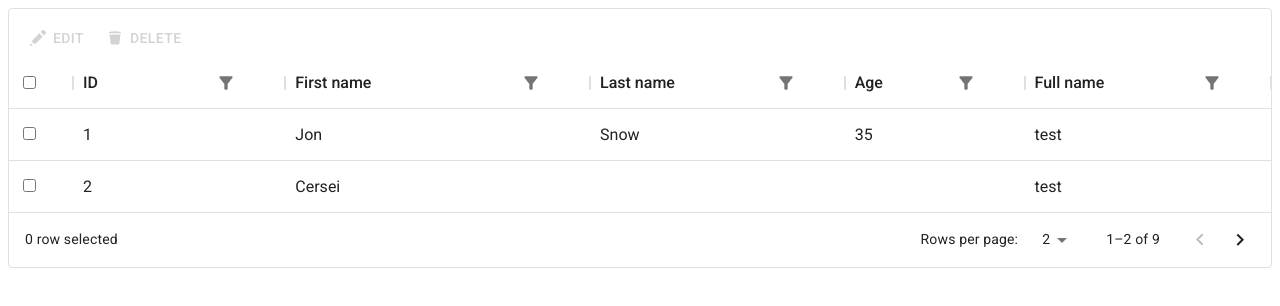
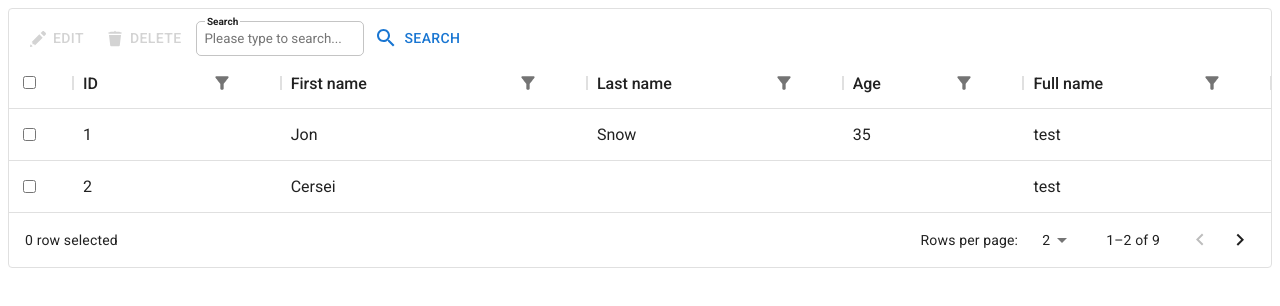
Before and after one commit to nedosika/complex-table, a React (Create React App) app: page / in a window 1280 px wide. Shown: the top 306 px of the page. Built offline with nearby package versions, Linux system fonts and the light colour scheme.

Commit message:
create search input

```diff
--- a/src/App.js
+++ b/src/App.js
@@ -101,7 +101,6 @@ function App() {
         //disableColumnFilter={false}
         components={
           {
-            //ColumnMenuIcon: ColumnFilterIcon
             Toolbar
           }
         }
--- a/src/components/Button/Button.js
+++ b/src/components/Button/Button.js
@@ -1,16 +1,24 @@
 import React from "react";
 import styles from "./Button.module.scss";
 import Tooltip from "@mui/material/Tooltip";
-import {useTableProps} from "../ComplexTable/ComplexTable";
+import { useTableProps } from "../ComplexTable/ComplexTable";
 
 const COLORS = {
   disable: "lightgrey",
   primary: "rgb(25, 118, 210)",
 };
 
-const Button = ({onClick, icon, title, hint = '', disabled = false, sx}) => {
-    const {selectedRows = [], rows} = useTableProps();
-    const isDisabled = typeof disabled === "boolean" ? disabled : disabled({selectedRows, rows});
+const Button = ({
+  onClick,
+  icon: Icon,
+  title,
+  hint = "",
+  disabled = false,
+  sx,
+}) => {
+  const { selectedRows = [], rows } = useTableProps();
+  const isDisabled =
+    typeof disabled === "boolean" ? disabled : disabled({ selectedRows, rows });
   const color = isDisabled ? COLORS.disable : COLORS.primary;
 
   return (
@@ -24,7 +32,7 @@ const Button = ({onClick, icon, title, hint = '', disabled = false, sx}) => {
           onClick={onClick}
           disabled={isDisabled}
         >
-            <span>{icon({ color })}</span>
+          <span>{Icon && <Icon color={color} />}</span>
           <span className={styles.title}>{title}</span>
         </button>
       </span>
--- a/src/components/Icon/Icon.js
+++ b/src/components/Icon/Icon.js
@@ -3,6 +3,7 @@ import React from "react";
 export const ICON_TYPE_NAMES = {
   edit: "edit",
   delete: "delete",
+  search: "search",
 };
 
 const ICON_TYPES = {
@@ -10,12 +11,15 @@ const ICON_TYPES = {
     "M 22.828125 3 C 22.316375 3 21.804562 3.1954375 21.414062 3.5859375 L 19 6 L 24 11 L 26.414062 8.5859375 C 27.195062 7.8049375 27.195062 6.5388125 26.414062 5.7578125 L 24.242188 3.5859375 C 23.851688 3.1954375 23.339875 3 22.828125 3 z M 17 8 L 5.2597656 19.740234 C 5.2597656 19.740234 6.1775313 19.658 6.5195312 20 C 6.8615312 20.342 6.58 22.58 7 23 C 7.42 23.42 9.6438906 23.124359 9.9628906 23.443359 C 10.281891 23.762359 10.259766 24.740234 10.259766 24.740234 L 22 13 L 17 8 z M 4 23 L 3.0566406 25.671875 A 1 1 0 0 0 3 26 A 1 1 0 0 0 4 27 A 1 1 0 0 0 4.328125 26.943359 A 1 1 0 0 0 4.3378906 26.939453 L 4.3632812 26.931641 A 1 1 0 0 0 4.3691406 26.927734 L 7 26 L 5.5 24.5 L 4 23 z",
   [ICON_TYPE_NAMES.delete]:
     "M 14.984375 2.4863281 A 1.0001 1.0001 0 0 0 14 3.5 L 14 4 L 8.5 4 A 1.0001 1.0001 0 0 0 7.4863281 5 L 6 5 A 1.0001 1.0001 0 1 0 6 7 L 24 7 A 1.0001 1.0001 0 1 0 24 5 L 22.513672 5 A 1.0001 1.0001 0 0 0 21.5 4 L 16 4 L 16 3.5 A 1.0001 1.0001 0 0 0 14.984375 2.4863281 z M 6 9 L 7.7929688 24.234375 C 7.9109687 25.241375 8.7633438 26 9.7773438 26 L 20.222656 26 C 21.236656 26 22.088031 25.241375 22.207031 24.234375 L 24 9 L 6 9 z",
+  [ICON_TYPE_NAMES.search]:
+    "M15.5 14h-.79l-.28-.27C15.41 12.59 16 11.11 16 9.5 16 5.91 13.09 3 9.5 3S3 5.91 3 9.5 5.91 16 9.5 16c1.61 0 3.09-.59 4.23-1.57l.27.28v.79l5 4.99L20.49 19l-4.99-5zm-6 0C7.01 14 5 11.99 5 9.5S7.01 5 9.5 5 14 7.01 14 9.5 11.99 14 9.5 14z",
 };
 
 const Icon = ({
   color,
   width = 20,
   height = 20,
+  viewBox = "0 0 30 30",
   sx,
   type = ICON_TYPE_NAMES.edit,
 }) => {
@@ -23,7 +27,7 @@ const Icon = ({
     <svg
       fill={color}
       xmlns="http://www.w3.org/2000/svg"
-      viewBox="0 0 30 30"
+      viewBox={viewBox}
       width={width}
       height={height}
       style={{ ...sx }}
--- /dev/null
+++ b/src/components/SearchInput/SearchInput.js
@@ -0,0 +1,19 @@
+import React from "react";
+import styles from "./SearchInput.module.scss";
+
+const SearchInput = ({ label, placeholder = '' }) => {
+  return (
+    <div className={styles.root}>
+      <div className={styles.wrapper}>
+        <input type="text" placeholder={placeholder}/>
+        <fieldset>
+          <legend>
+            <span>{label}</span>
+          </legend>
+        </fieldset>
+      </div>
+    </div>
+  );
+};
+
+export default SearchInput;
--- /dev/null
+++ b/src/components/SearchInput/SearchInput.module.scss
@@ -0,0 +1,33 @@
+.root {
+  display: flex;
+
+
+  .wrapper{
+    position: relative;
+
+    input {
+      display: block;
+      background: none;
+      border: 0;
+      outline: 0;
+      padding: 10px;
+      color: rgba(0, 0, 0, 0.87);
+      font-family: Roboto, Helvetica, Arial, sans-serif;
+      font-weight: 400;
+    }
+
+    fieldset {
+      position: absolute;
+      border: 1px solid rgba(0, 0, 0, 0.23);
+      bottom: 0;
+      right: 0;
+      top: -5px;
+      left: 0;
+      pointer-events: none;
+      text-align: left;
+      font-size: 10px;
+      border-radius: 5px;
+    }
+  }
+
+}
--- /dev/null
+++ b/src/components/SearchInput/index.js
@@ -0,0 +1 @@
+export {default} from "./SearchInput";
--- a/src/components/Table/Header/TableHeader.js
+++ b/src/components/Table/Header/TableHeader.js
@@ -11,7 +11,7 @@ const TableHeader = ({ children }) => {
   return (
     <thead>
       <tr>
-        <th colSpan={2}>
+        <th colSpan={columns.length}>
           <Toolbar/>
         </th>
       </tr>
--- a/src/components/Toolbar/DeleteIcon.js
+++ b/src/components/Toolbar/DeleteIcon.js
@@ -3,6 +3,6 @@ import Icon from "../Icon";
 import {ICON_TYPE_NAMES} from "../Icon/Icon";
 
 const DeleteIcon = (props) =>
-    <Icon type={ICON_TYPE_NAMES.delete} height={18} {...props}/>
+    <Icon type={ICON_TYPE_NAMES.delete} height={20} width={20} {...props}/>
 
 export default DeleteIcon;
--- /dev/null
+++ b/src/components/Toolbar/SearchIcon.js
@@ -0,0 +1,7 @@
+import React from 'react';
+import Icon, {ICON_TYPE_NAMES} from "../Icon/Icon";
+
+const SearchIcon = (props) =>
+    <Icon type={ICON_TYPE_NAMES.search} viewBox = "0 0 25 25" width={25} height={25} {...props}/>
+
+export default SearchIcon;
--- a/src/components/Toolbar/Toolbar.js
+++ b/src/components/Toolbar/Toolbar.js
@@ -3,6 +3,8 @@ import GridToolbar from "../Table/Toolbar";
 import Button from "../Button";
 import DeleteIcon from "./DeleteIcon";
 import EditIcon from "./EditIcon";
+import SearchInput from "../SearchInput";
+import SearchIcon from "./SearchIcon";
 
 const Toolbar = () => {
   return (
@@ -11,9 +13,7 @@ const Toolbar = () => {
         title="Edit"
         icon={EditIcon}
         hint={({ selectedRows }) =>
-          selectedRows.length === 1
-            ? "Edit"
-            : "Please select one row"
+          selectedRows.length === 1 ? "Edit" : "Please select one row"
         }
         disabled={({ selectedRows }) => selectedRows.length !== 1}
       />
@@ -21,12 +21,12 @@ const Toolbar = () => {
         title="Delete"
         icon={DeleteIcon}
         hint={({ selectedRows }) =>
-            selectedRows.length
-                ? "Delete"
-                : "Please select at least one rows"
+          selectedRows.length ? "Delete" : "Please select at least one rows"
         }
         disabled={({ selectedRows }) => !selectedRows.length}
       />
+      <SearchInput label="Search" placeholder="Please type to search..." />
+      <Button title="Search" icon={SearchIcon} hint="Search" />
     </GridToolbar>
   );
 };
```
Lines whose indentation alone changed are shown as unchanged.
